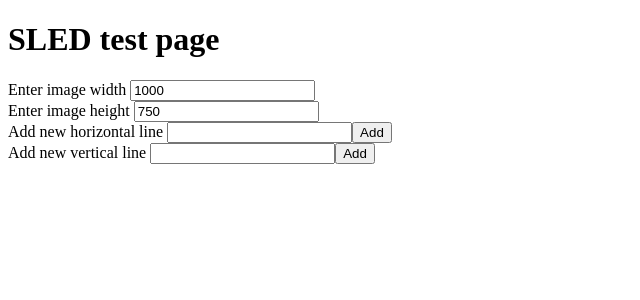
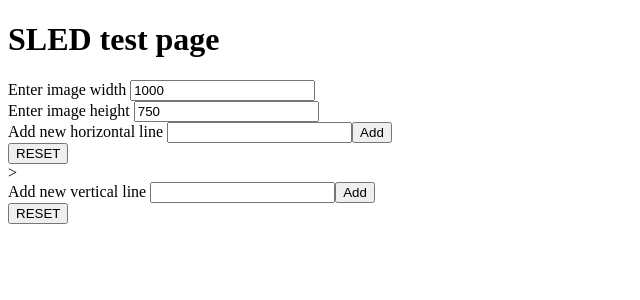
Before and after one commit to SpeciesFileGroup/sled, a Vue app: page / in a window 1280 px wide. Shown: the top 300 px of the page, without its empty margins (0-640 px from the left). Built offline with nearby package versions, Linux system fonts and the light colour scheme.

Commit message:
#2 mostly broken tabular representation of result

```diff
--- a/src/App.vue
+++ b/src/App.vue
@@ -9,14 +9,28 @@
       <input type="number" v-model.number="height" />
     </div>
     <div class="line-inputs">
-      <new-hline @newLine="addNewHline($event)" />
-      <new-vline  @newLine="addNewVline($event)" />
+      <div><new-hline @newLine="addNewHline($event)" />
+      <input type="button" value="RESET" :click="resetHlines()" />
+      </div>
+      <div>><new-vline @newLine="addNewVline($event)" />
+      <input type="button" value="RESET" :click="resetVlines()" />
+      </div>
     </div>
     <div class="cells">
-      <table></table>
+      <table>
+        <tr v-for="hline in hlines">
+          <template v-if="hline">
+            <td v-html="hline"></td>
+            <template v-for="vline in vlines">
+              <td v-if="vline" v-html="cells[hlines.length*hline + vline]"></td>
+            </template>
+          </template>
+        </tr>
+      </table>
     </div>
   </div>
 </template>
+
 <script>
 
 import NewHline from './components/newHline'
@@ -31,19 +45,25 @@ export default {
     return {
       width: 1000, // horizontal extent of image in pixels
       height: 750, // vertical extent of image
-      hlines: [],  // y pixel coord of line
-      vlines: [],  // x pixel coord of line
+      hlines: [100, 200, 300],  // y pixel coord of line
+      vlines: [100, 200],  // x pixel coord of line
       cells: []    // pixel coord of upper left, lower right - derived, e.g.[[0, 0], [100, 150]]
     }
   },
   methods: {
     addNewHline (y) {
       this.hlines.push(y);
-      this.computeCells()
+      this.computeCells();
+    },
+    resetHlines() {
+      this.hlines = []
     },
     addNewVline (x) {
-      this.vlines.push(x)
-      this.computeCells()
+      this.vlines.push(x);
+      this.computeCells();
+    },
+    resetVlines() {
+      this.vlines = []
     },
     computeCells() {
       if((this.hlines.length > 1) && this.vlines.length > 1) {
```
